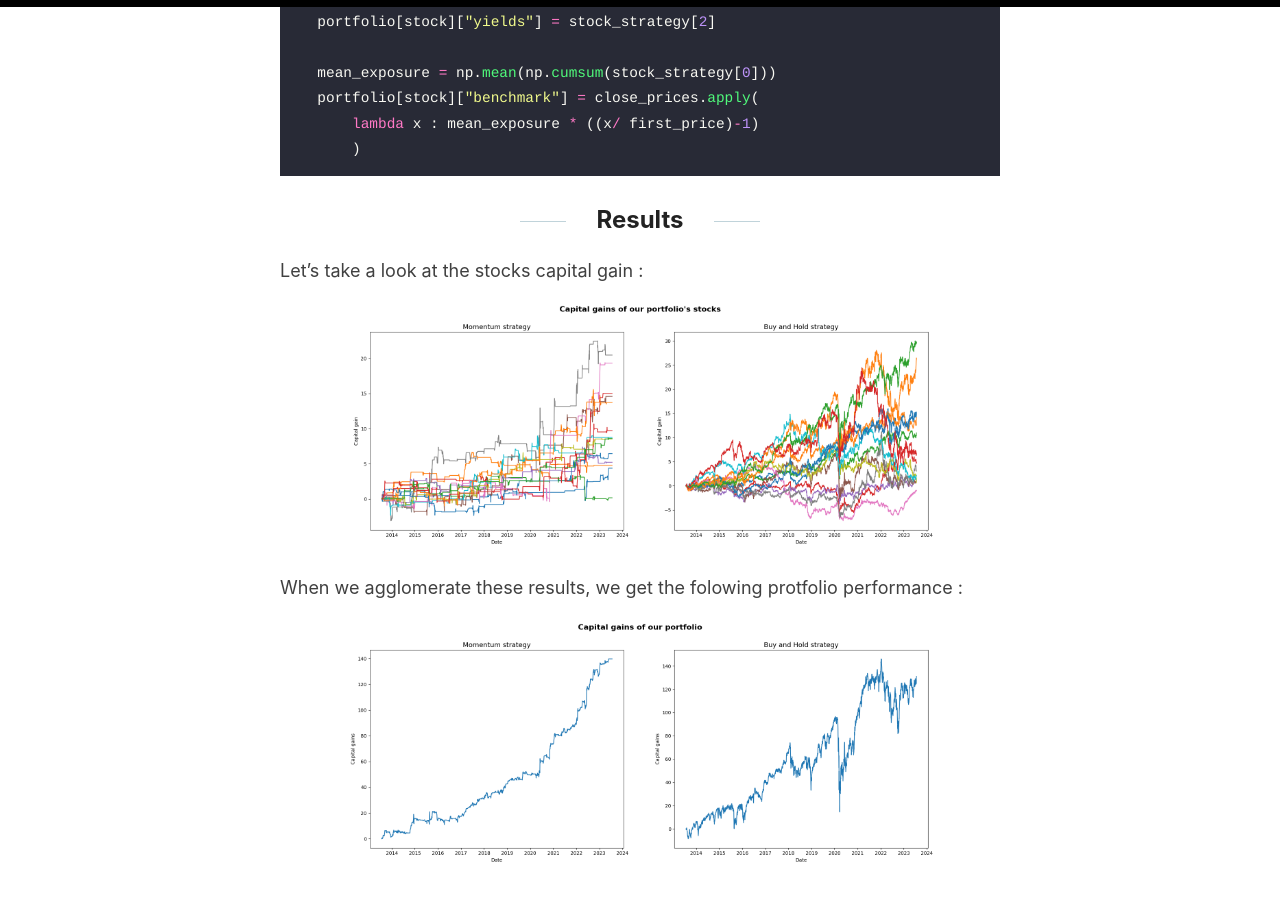
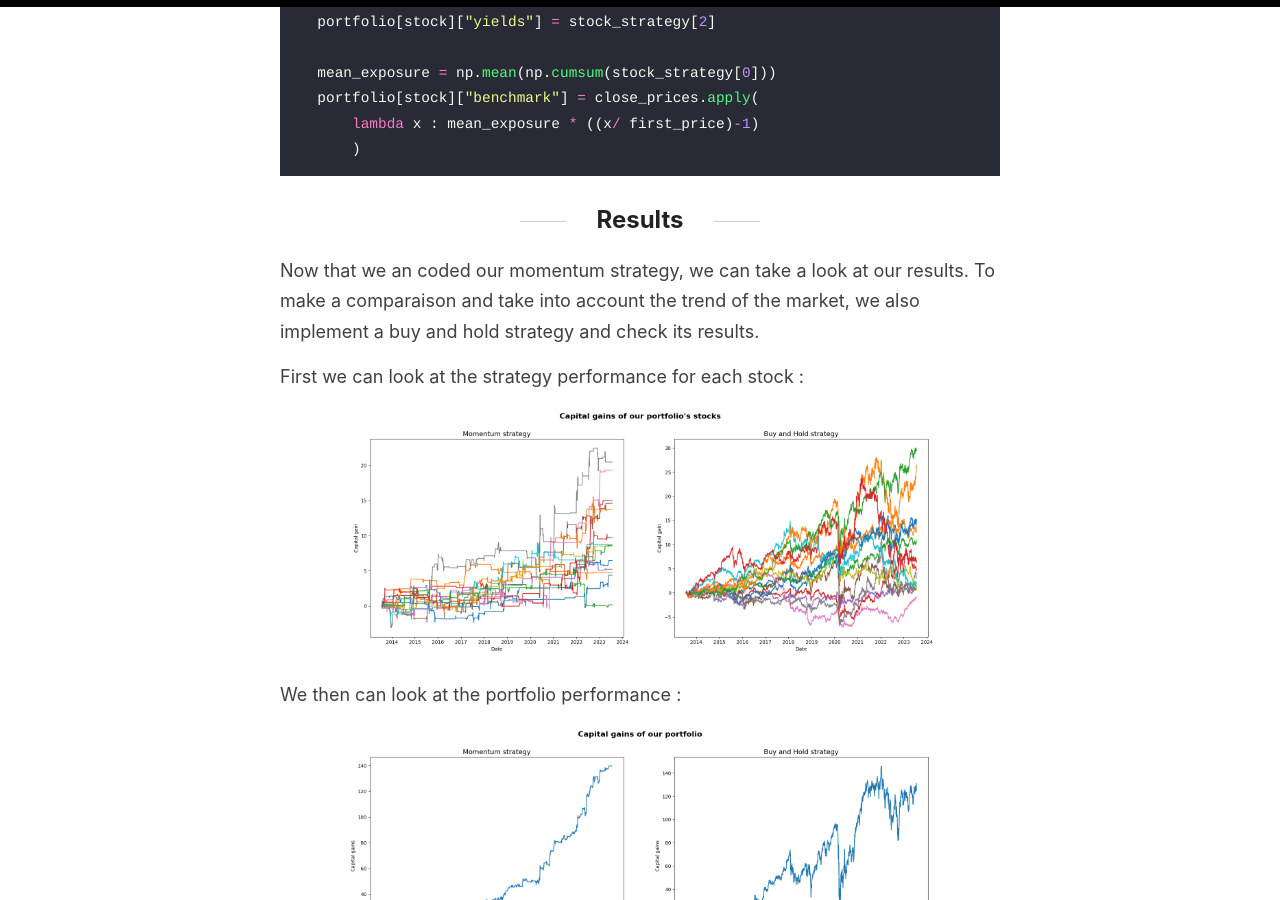
Before and after one commit to Zaltarba/blog, a Jekyll site: the page built from _posts/2023-07-21-MomentumTrading.md, in a window 1280 px wide and 900 px high, scrolled down 8139 px. Built offline with Jekyll 4.4.1, drawn with Linux system fonts in a browser that asks for light colours.

Commit message:
Update 2023-07-21-MomentumTrading.md

```diff
--- a/_posts/2023-07-21-MomentumTrading.md
+++ b/_posts/2023-07-21-MomentumTrading.md
@@ -261,11 +261,13 @@ for stock in tqdm(portfolio):
 
 ## Results
 
-Let's take a look at the stocks capital gain :
+Now that we an coded our momentum strategy, we can take a look at our results. To make a comparaison and take into account the trend of the market, we also implement a buy and hold strategy and check its results.
+
+First we can look at the strategy performance for each stock :
 
 ![figure](/blog/images/MT_Stocks_capital_gain.png)
 
-When we agglomerate these results, we get the folowing protfolio performance :
+We then can look at the portfolio performance :
 
 ![figure](/blog/images/MT_Portfolio_capital_gain.png)
 
```
